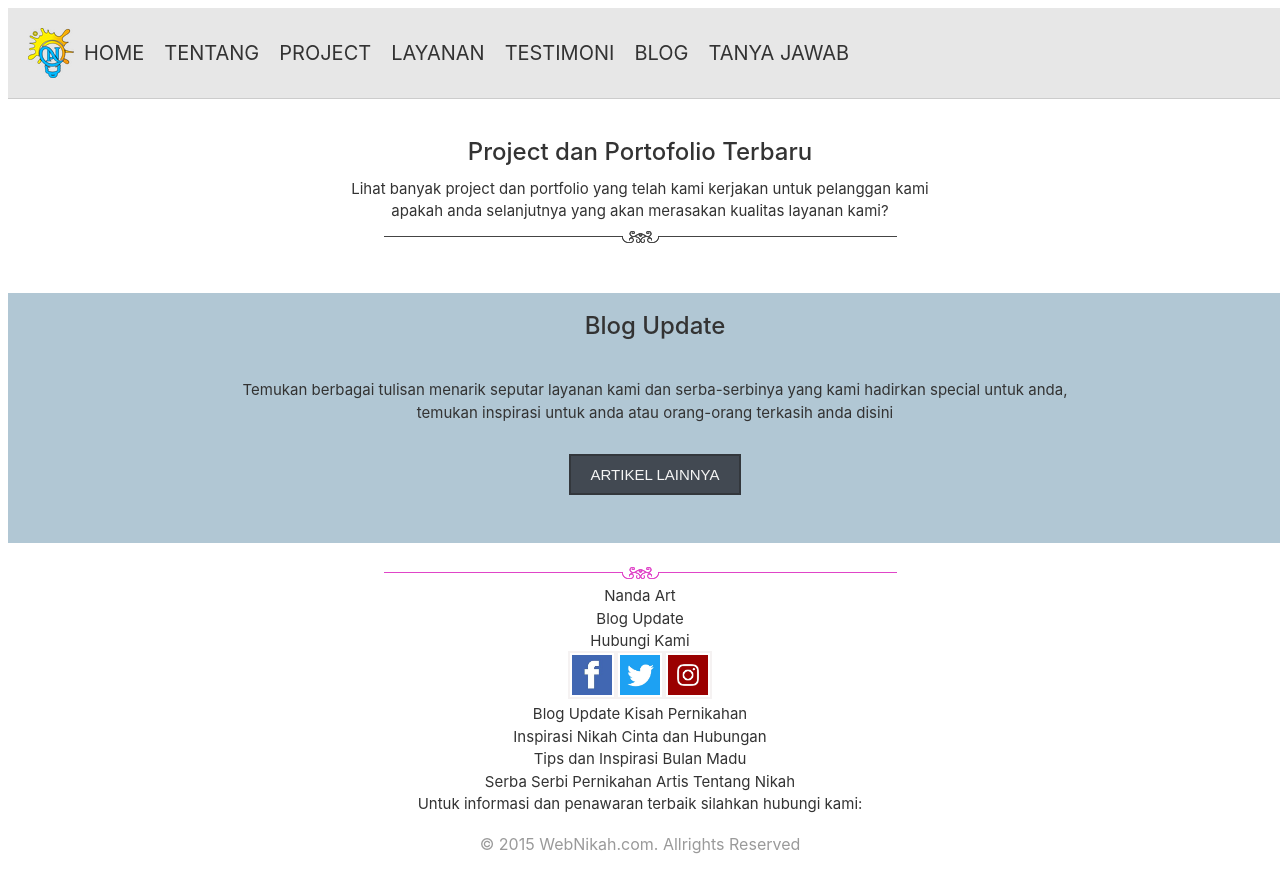
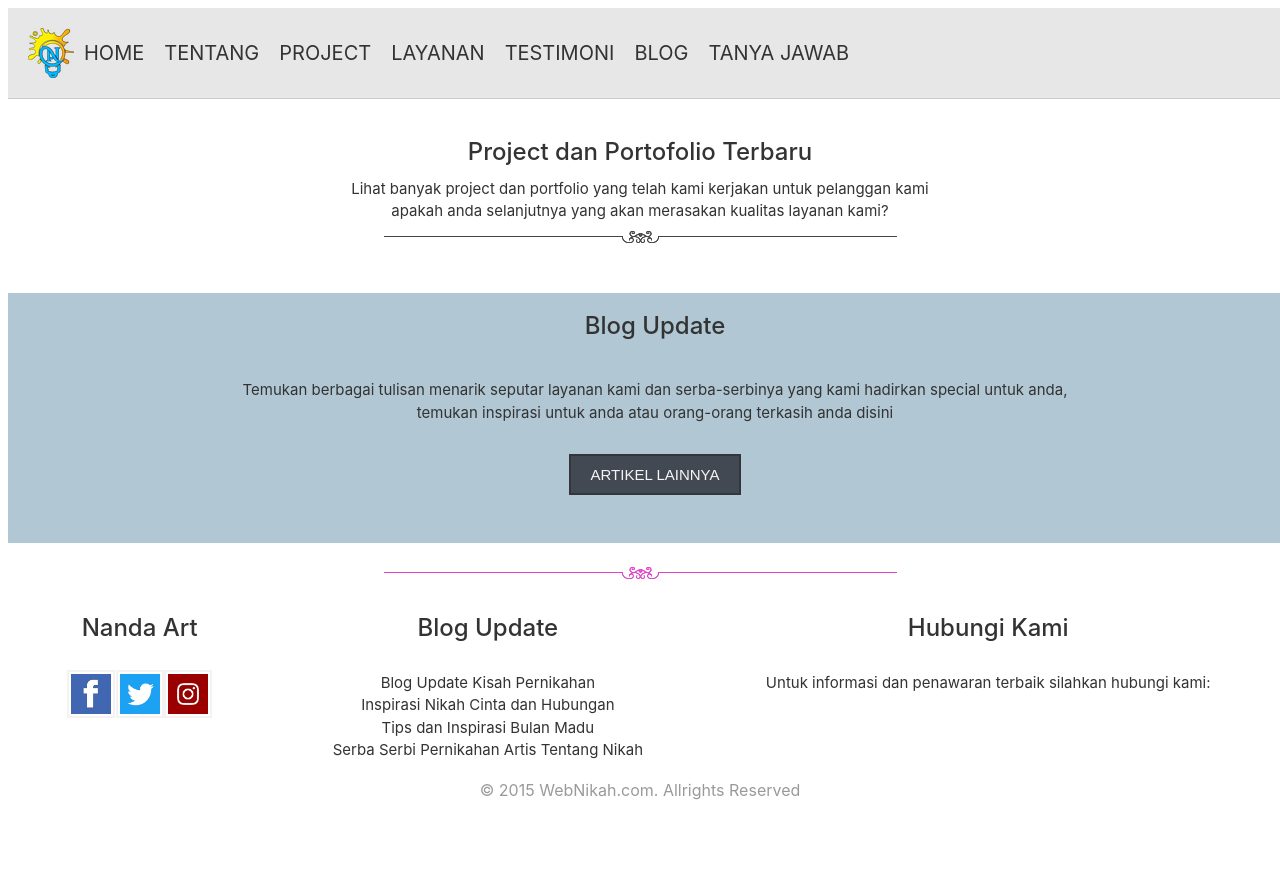
Before and after one commit to Mawar077/Website-Nanda-Art, a plain HTML site: page redesign website/index.html in a window 1280 px wide. Shown: the top 892 px of the page. Drawn offline with Linux system fonts and the light colour scheme.

Commit message:
Update style.css

```diff
--- a/redesign website/style.css
+++ b/redesign website/style.css
@@ -178,21 +178,20 @@ h4{
   background-color: #f44336;
   color: white;
 }
-.container-footer {
+
+.footer {
   display: grid;
-  grid-template-columns: auto auto;
-  grid-template-rows: auto auto auto;
-  gap: 20px;
-  flex-wrap: wrap;
+  grid-template-columns: repeat(3, auto); /* Mengatur tiga kolom */
+  grid-gap: 30px;
+  padding-top: 30px;
 }
 
-.footer-item {
-  grid-column: 1;
-}
-
-.footer-content {
-  grid-column: 2;
-}
+.footer-item{
+font-size: 24px;
+font-weight: 500;
+line-height: 1.1;
+color: #333;
+  }
 
 
 .facebook-icon img {
```
